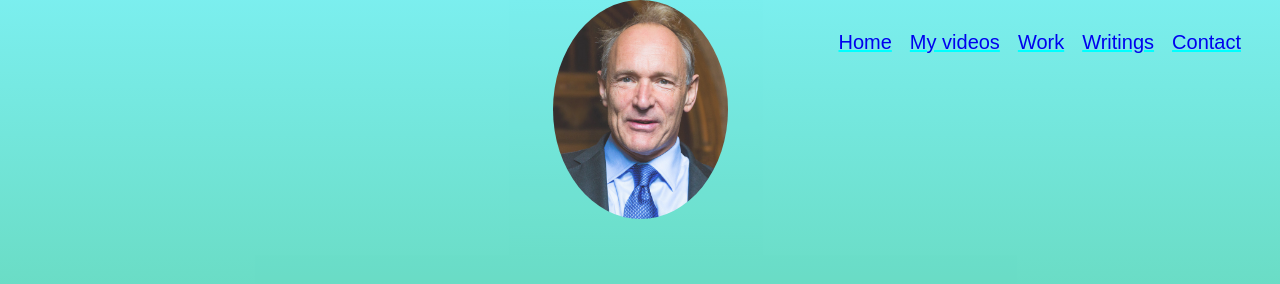
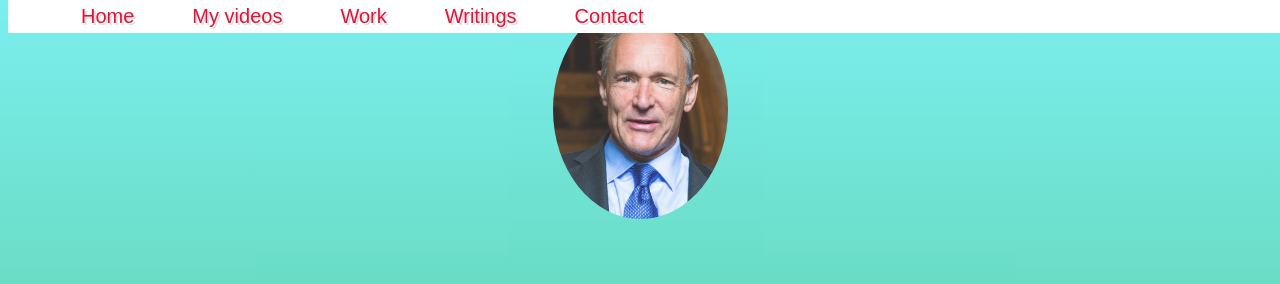
Before and after one commit to Rishabhsuresh/Myblog, a plain HTML site: page index.html in a window 1280 px wide. Shown: the top 284 px of the page. Drawn offline with Linux system fonts and the light colour scheme; a web font is replaced by a local one.

Commit message:
Add files via upload

```diff
--- a/index.html
+++ b/index.html
@@ -6,15 +6,18 @@
   <title>Sir Tim Berners Lee</title>
   <link rel="stylesheet" href="style.css">
     <link href="https://fonts.googleapis.com/css2?family=Uchen&display=swap" rel="stylesheet">
+    <link href="https://fonts.googleapis.com/css?family=Cinzel+Decorative&display=swap" rel="stylesheet">
+    <link rel="stylesheet" href="https://cdnjs.cloudflare.com/ajax/libs/font-awesome/4.7.0/css/font-awesome.min.css">
 </head>
 
 <body>
+    <center>
  <ul class="menu"><li class="links"><a href="#welcome">Home</a></li>
      <li class="links"><a href="#video">My videos</a></li>
      <li class="links"><a href="#work">Work</a></li>
      <li class="links"><a href="#writings">Writings</a></li>
      <li class="links"><a href="#contact">Contact</a></li>
-    </ul>
+    </ul></center>
     <section id="welcome" > <div class="parallax-inner"> <img src="stbl.jpg" class="profile" /> <h1>I Am <br><span id="name">Tim Berners-Lee</span></h1> <h2> I am the founder of www: World Wide Web</h2> </div> </section>
 
 
@@ -54,5 +57,15 @@
         <a href="https://studio.code.org/projects/spritelab/EKNVzKm1MhnQbPiFOiMwbgmKMCMDJ4-IJ8YJtqq_VGM" target="_blank"> <img src="volly%20and%20the%20bess%20image.png"></a>
     </section>
 
+    <section id="contact">
+       <iframe src="https://www.google.com/maps/embed?pb=!1m18!1m12!1m3!1d3768.7811699416093!2d72.83921531412511!3d19.16105385427444!2m3!1f0!2f0!3f0!3m2!1i1024!2i768!4f13.1!3m3!1m2!1s0x3be7b745d5b7c4bd%3A0xde2f38d642ffaf23!2sWhiteHatJr%20Mumbai!5e0!3m2!1sen!2sin!4v1626962222028!5m2!1sen!2sin" width="600" height="450" style="border:0;" allowfullscreen="" loading="lazy"></iframe>
+        <div class="contact1">
+            <a href="someone@example.com?Subject=Hello">  <i class="fa fa-envelope"></i>&nbsp;&nbsp;
+                <h3>
+                    rishabhsuresh@gmail.com</h3>
+</a>
+ <br> <br> <a href="#"> <i class="fa fa-instagram" ></i>&nbsp;&nbsp;<h3>myinstagramid</h3> </a>
+        </div>
+    </section>
     </body>
     </html>
--- a/style.css
+++ b/style.css
@@ -73,13 +73,14 @@ p {
 }
 
 .menu {
-    list-style: none;
+    background: white;
+    margin-top: 0px;
     font-family: sans-serif;
     position: fixed;
-    top: 10px;
-    right: 30px;
+    top: 0px;
+    width: 100%;
     z-index: 10;
-    cursor: pointer;
+
 }
 
 .links {
@@ -98,7 +99,9 @@ p {
 }
 
 a {
-    text-decoration-color: aqua;
+    text-decoration: none;
+    color: crimson;
+    text-shadow: 2px 2px gainsboro;
 
 }
 
@@ -107,16 +110,16 @@ a {
 }
 
 .links:hover {
-    background-color: aquamarine;
+    text-decoration: underline;
+    font-size: 25px;
 }
 
 .links {
-    float: left;
-    color: fuchsia;
-    padding-top: 5px;
-    padding-left: 9px;
-    padding-right: 9px;
-    padding-bottom: 5px;
+
+
+    padding-left: 33px;
+    padding-right: 25px;
+    display: inline;
     font-family: fantasy;
     font-size: 20px
 }
@@ -145,3 +148,8 @@ img{
 img:hover{
     transform: :scale(0.9);
 }
+#contact{
+    background: firebrick;
+}
+#contact iframe { width: 100%; } .contact1 h3 { display: inline; } .contact1 a { color: white; text-shadow: none; }
+#writings a { text-shadow: none !important; text-decoration: underline !important; color: blue !important; }
```
